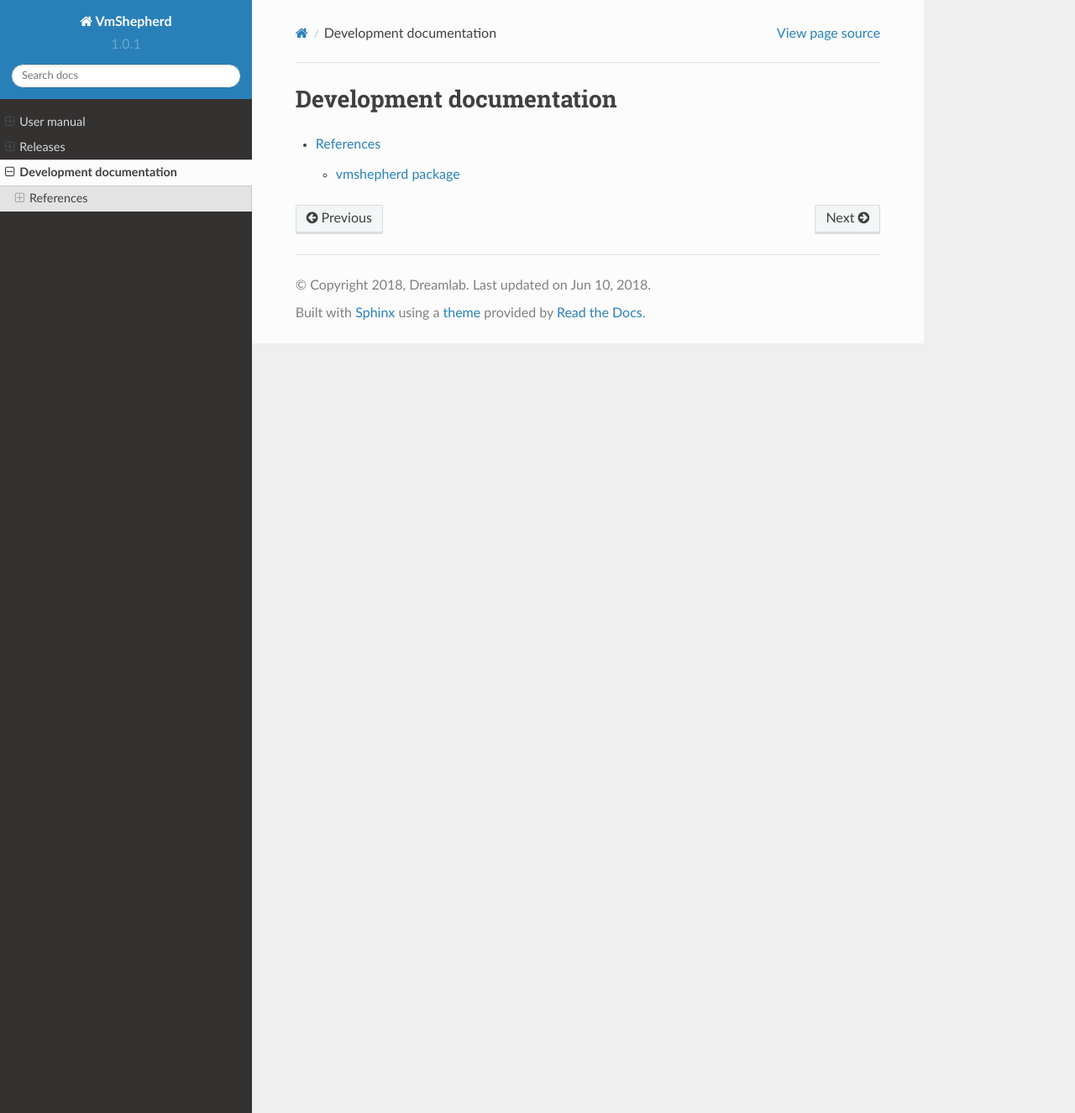
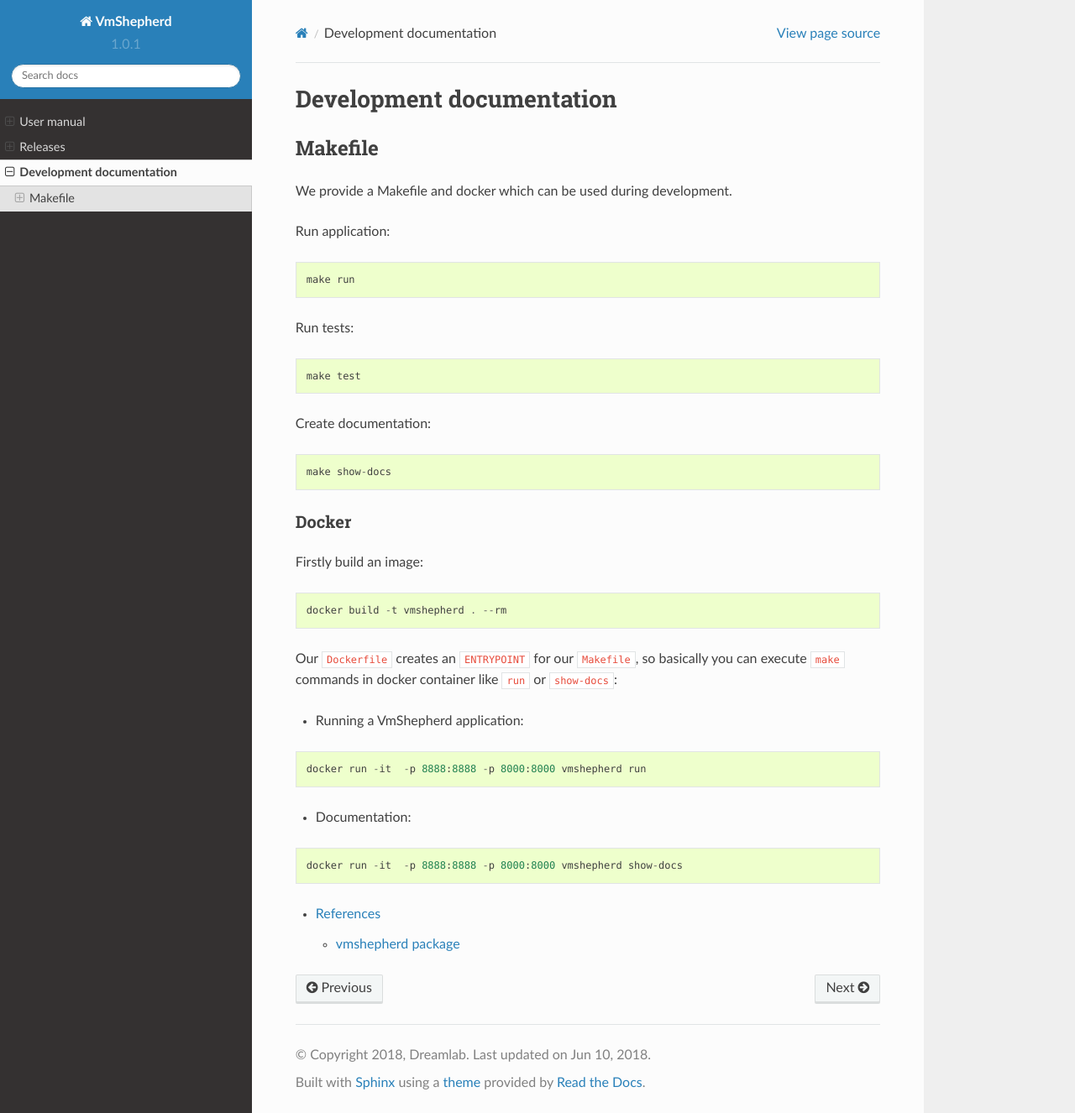
Before and after one commit to DreamLab/VmShepherd, a Sphinx documentation site: the page built from docs/development/index.rst, in a window 1280 px wide and 1326 px high. Shown: the whole window at 84% size. Built offline with Sphinx 7.4.7 and the Read the Docs theme 2.0.0, drawn with Linux system fonts in a browser that asks for light colours.

```diff
--- a/docs/development/index.rst
+++ b/docs/development/index.rst
@@ -1,6 +1,55 @@
 =========================
 Development documentation
 =========================
+
+
+Makefile
+--------
+
+We provide a Makefile and docker which can be used during development.
+
+Run application:
+
+::
+
+   make run
+
+Run tests:
+
+::
+
+   make test
+
+Create documentation:
+
+::
+
+   make show-docs
+
+
+Docker
+......
+
+Firstly build an image:
+
+::
+
+ docker build -t vmshepherd . --rm
+
+Our ``Dockerfile`` creates an ``ENTRYPOINT`` for our ``Makefile``, so basically you can execute ``make`` commands in docker container like ``run`` or ``show-docs``:
+
+* Running a VmShepherd application:
+
+::
+
+  docker run -it  -p 8888:8888 -p 8000:8000 vmshepherd run
+
+* Documentation:
+
+::
+
+  docker run -it  -p 8888:8888 -p 8000:8000 vmshepherd show-docs
+
 
 .. toctree::
    :maxdepth: 2
```
Also changed, not shown: README.rst (+5 -59 lines).
